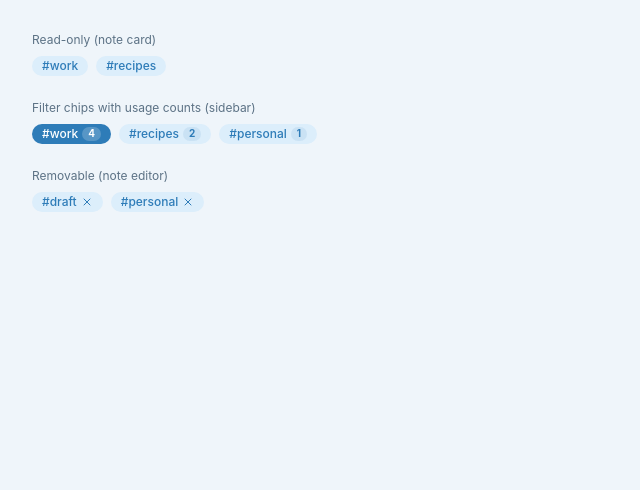
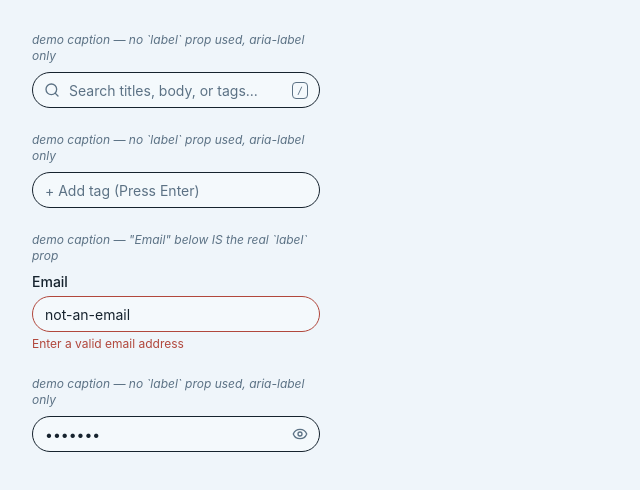
Before and after one commit to navnis/notes-app, a React (Vite) app in the folder frontend/: page / in a window 1280 px wide. Shown: the top 490 px of the page, without its empty margins (0-640 px from the left). Built offline with nearby package versions, Linux system fonts and the light colour scheme.

Commit message:
added input comp

```diff
--- /dev/null
+++ b/frontend/src/components/Input/Input.tsx
@@ -0,0 +1,60 @@
+import { forwardRef, useId, type InputHTMLAttributes, type ReactNode } from "react";
+import { cn } from "@/lib/utils";
+
+export interface InputProps extends InputHTMLAttributes<HTMLInputElement> {
+  /** Icon shown at the start of the input. */
+  icon?: ReactNode;
+  /** Content shown at the end of the input (clear button, kbd hint, etc.). */
+  trailing?: ReactNode;
+  /** Validation error message. Shows a red border and this text below the input. */
+  error?: string;
+  /** Visible label rendered above the input. Omit to rely on aria-label alone. */
+  label?: string;
+}
+
+export const Input = forwardRef<HTMLInputElement, InputProps>(
+  ({ className, icon, trailing, error, label, id, ...props }, ref) => {
+    const generatedId = useId();
+    const inputId = id ?? generatedId;
+
+    return (
+      <div className="flex flex-col gap-1">
+        {label && (
+          <label htmlFor={inputId} className="text-sm font-medium text-foreground">
+            {label}
+          </label>
+        )}
+        <div className="relative flex items-center">
+          {icon && (
+            <span className="pointer-events-none absolute left-3 flex items-center text-muted-foreground">
+              {icon}
+            </span>
+          )}
+          <input
+            ref={ref}
+            id={inputId}
+            className={cn(
+              "h-9 w-full rounded-lg border bg-secondary px-3 text-sm text-foreground placeholder:text-muted-foreground transition-colors focus-visible:outline-none focus-visible:ring-2 focus-visible:ring-ring disabled:cursor-not-allowed disabled:opacity-50",
+              error ? "border-destructive" : "border-input",
+              icon && "pl-9",
+              trailing && "pr-9",
+              className,
+            )}
+            aria-invalid={error ? true : undefined}
+            {...props}
+          />
+          {trailing && (
+            <span className="absolute right-3 flex items-center">{trailing}</span>
+          )}
+        </div>
+        {error && (
+          <p className="text-xs text-destructive" role="alert">
+            {error}
+          </p>
+        )}
+      </div>
+    );
+  },
+);
+
+Input.displayName = "Input";
--- /dev/null
+++ b/frontend/src/components/Input/index.ts
@@ -0,0 +1,2 @@
+export { Input } from "./Input";
+export type { InputProps } from "./Input";
--- a/frontend/src/components/index.ts
+++ b/frontend/src/components/index.ts
@@ -1,2 +1,3 @@
 export * from "./Button";
 export * from "./Tag";
+export * from "./Input";
--- a/frontend/src/pages/NotesApp.tsx
+++ b/frontend/src/pages/NotesApp.tsx
@@ -1,63 +1,63 @@
 import { useState } from "react";
-import { Tag } from "@/components";
+import { Search, Eye, EyeOff } from "lucide-react";
+import { Input } from "@/components";
 
 // Temporary showcase for reviewing components as they're built.
 // Gets replaced with the real notes app shell.
 export function NotesApp() {
-  const [selectedTag, setSelectedTag] = useState<string | null>("work");
-  const [editorTags, setEditorTags] = useState(["draft", "personal"]);
-
-  const tags = [
-    { name: "work", count: 4 },
-    { name: "recipes", count: 2 },
-    { name: "personal", count: 1 },
-  ];
+  const [showPassword, setShowPassword] = useState(false);
 
   return (
     <div className="p-8 flex flex-col gap-6 items-start">
-      <div className="flex flex-col gap-2">
-        <p className="text-xs text-muted-foreground">Read-only (note card)</p>
-        <div className="flex gap-2">
-          <Tag>#work</Tag>
-          <Tag>#recipes</Tag>
-        </div>
+      <div className="flex flex-col gap-2 w-72">
+        <p className="text-xs italic text-muted-foreground">
+          demo caption — no `label` prop used, aria-label only
+        </p>
+        <Input
+          aria-label="Search notes"
+          placeholder="Search titles, body, or tags..."
+          icon={<Search className="size-4" />}
+          trailing={
+            <kbd className="text-[10px] text-muted-foreground border border-border rounded px-1">
+              /
+            </kbd>
+          }
+        />
       </div>
 
-      <div className="flex flex-col gap-2">
-        <p className="text-xs text-muted-foreground">Filter chips with usage counts (sidebar)</p>
-        <div className="flex gap-2">
-          {tags.map((tag) => (
-            <Tag
-              key={tag.name}
-              count={tag.count}
-              selected={selectedTag === tag.name}
-              onClick={() =>
-                setSelectedTag((current) => (current === tag.name ? null : tag.name))
-              }
-            >
-              #{tag.name}
-            </Tag>
-          ))}
-        </div>
+      <div className="flex flex-col gap-2 w-72">
+        <p className="text-xs italic text-muted-foreground">
+          demo caption — no `label` prop used, aria-label only
+        </p>
+        <Input aria-label="Add tag" placeholder="+ Add tag (Press Enter)" />
       </div>
 
-      <div className="flex flex-col gap-2">
-        <p className="text-xs text-muted-foreground">Removable (note editor)</p>
-        <div className="flex gap-2">
-          {editorTags.length === 0 && (
-            <p className="text-xs text-muted-foreground">No tags left.</p>
-          )}
-          {editorTags.map((tag) => (
-            <Tag
-              key={tag}
-              onRemove={() =>
-                setEditorTags((current) => current.filter((t) => t !== tag))
-              }
+      <div className="flex flex-col gap-2 w-72">
+        <p className="text-xs italic text-muted-foreground">
+          demo caption — "Email" below IS the real `label` prop
+        </p>
+        <Input label="Email" defaultValue="not-an-email" error="Enter a valid email address" />
+      </div>
+
+      <div className="flex flex-col gap-2 w-72">
+        <p className="text-xs italic text-muted-foreground">
+          demo caption — no `label` prop used, aria-label only
+        </p>
+        <Input
+          aria-label="Password"
+          type={showPassword ? "text" : "password"}
+          defaultValue="hunter2"
+          trailing={
+            <button
+              type="button"
+              className="cursor-pointer text-muted-foreground hover:text-foreground"
+              onClick={() => setShowPassword((current) => !current)}
+              aria-label={showPassword ? "Hide password" : "Show password"}
             >
-              #{tag}
-            </Tag>
-          ))}
-        </div>
+              {showPassword ? <EyeOff className="size-4" /> : <Eye className="size-4" />}
+            </button>
+          }
+        />
       </div>
     </div>
   );
```
Also changed, not shown: 1 other file (tests, documents, lock files or other folders).
